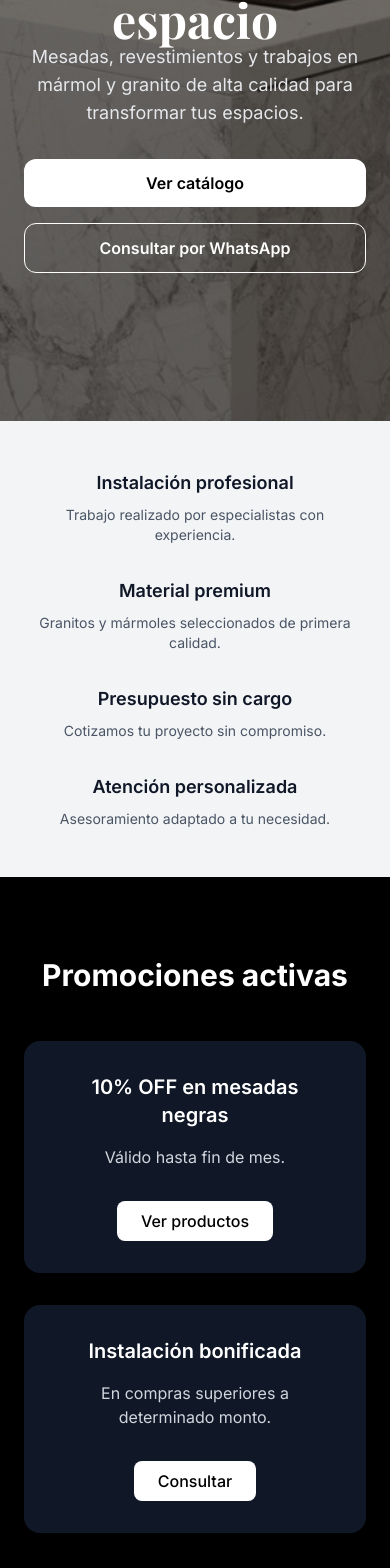
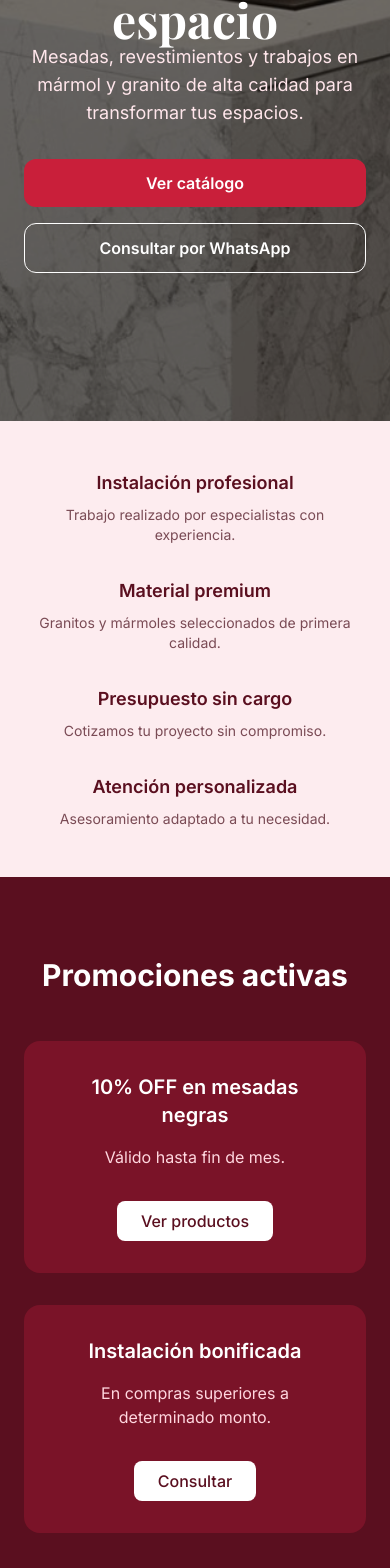
Before and after one commit to celinasotelo/Yuyo-Marmol, a Next.js app: page / in a window 390 px wide. Shown: the part 392-1960 px from the top of the page. Built offline with nearby package versions, Linux system fonts and the light colour scheme.

Commit message:
Actualizar paleta visual a bordo, blanco y rojo

```diff
--- a/app/globals.css
+++ b/app/globals.css
@@ -1,8 +1,13 @@
 @import "tailwindcss";
 
 :root {
-  --background: #ffffff;
-  --foreground: #171717;
+  --background: #fff7f8;
+  --foreground: #3f0a15;
+  --primary: #7a1328;
+  --primary-strong: #5a0f1f;
+  --accent: #c91f3a;
+  --surface: #ffffff;
+  --surface-soft: #fdecef;
 }
 
 @theme inline {
@@ -12,14 +17,7 @@
   --font-display: var(--font-playfair);
 }
 
-@media (prefers-color-scheme: dark) {
-  :root {
-    --background: #0a0a0a;
-    --foreground: #ededed;
-  }
-}
-
 body {
-  background: var(--background);
+  background: radial-gradient(circle at top, #fff, var(--background));
   color: var(--foreground);
 }
--- a/app/page.tsx
+++ b/app/page.tsx
@@ -8,8 +8,6 @@ export default function Home() {
 
   return (
     <main className="flex flex-col">
-
-      {/* ================= HERO ================= */}
       <section className="relative h-[85vh] flex items-center justify-center text-white">
         <div className="absolute inset-0">
           <Image
@@ -26,7 +24,7 @@ export default function Home() {
             Elegancia natural que transforma tu espacio
           </h1>
 
-          <p className="text-lg md:text-xl mb-8 text-gray-200">
+          <p className="text-lg md:text-xl mb-8 text-[#ffe6eb]">
             Mesadas, revestimientos y trabajos en mármol y granito
             de alta calidad para transformar tus espacios.
           </p>
@@ -34,7 +32,7 @@ export default function Home() {
           <div className="flex flex-col md:flex-row gap-4 justify-center">
             <Link
               href="/catalogo"
-              className="bg-white text-black px-8 py-3 rounded-xl font-semibold hover:bg-gray-200 transition"
+              className="bg-[var(--accent)] text-white px-8 py-3 rounded-xl font-semibold hover:bg-[var(--primary)] transition"
             >
               Ver catálogo
             </Link>
@@ -42,7 +40,7 @@ export default function Home() {
             <a
               href="https://wa.me/549XXXXXXXXX"
               target="_blank"
-              className="border border-white px-8 py-3 rounded-xl font-semibold hover:bg-white hover:text-black transition"
+              className="border border-white px-8 py-3 rounded-xl font-semibold hover:bg-white hover:text-[var(--primary)] transition"
             >
               Consultar por WhatsApp
             </a>
@@ -50,92 +48,85 @@ export default function Home() {
         </div>
       </section>
 
-      {/* ================= BENEFICIOS ================= */}
-      <section className="bg-gray-100 py-12">
+      <section className="bg-[var(--surface-soft)] py-12">
         <div className="max-w-6xl mx-auto grid grid-cols-1 md:grid-cols-4 text-center gap-8 px-6">
-
           <div>
-            <h3 className="font-semibold text-lg mb-2 text-gray-900">Instalación profesional</h3>
-            <p className="text-gray-600 text-sm">
+            <h3 className="font-semibold text-lg mb-2 text-[var(--primary-strong)]">Instalación profesional</h3>
+            <p className="text-[#7a4b55] text-sm">
               Trabajo realizado por especialistas con experiencia.
             </p>
           </div>
 
           <div>
-            <h3 className="font-semibold text-lg mb-2 text-gray-900">Material premium</h3>
-            <p className="text-gray-600 text-sm">
+            <h3 className="font-semibold text-lg mb-2 text-[var(--primary-strong)]">Material premium</h3>
+            <p className="text-[#7a4b55] text-sm">
               Granitos y mármoles seleccionados de primera calidad.
             </p>
           </div>
 
           <div>
-            <h3 className="font-semibold text-lg mb-2 text-gray-900">Presupuesto sin cargo</h3>
-            <p className="text-gray-600 text-sm">
+            <h3 className="font-semibold text-lg mb-2 text-[var(--primary-strong)]">Presupuesto sin cargo</h3>
+            <p className="text-[#7a4b55] text-sm">
               Cotizamos tu proyecto sin compromiso.
             </p>
           </div>
 
           <div>
-            <h3 className="font-semibold text-lg mb-2 text-gray-900">Atención personalizada</h3>
-            <p className="text-gray-600 text-sm">
+            <h3 className="font-semibold text-lg mb-2 text-[var(--primary-strong)]">Atención personalizada</h3>
+            <p className="text-[#7a4b55] text-sm">
               Asesoramiento adaptado a tu necesidad.
             </p>
           </div>
-
         </div>
       </section>
 
-      {/* ================= PROMOCIONES ================= */}
-      <section className="py-20 bg-black text-white">
+      <section className="py-20 bg-[var(--primary-strong)] text-white">
         <div className="max-w-6xl mx-auto px-6 text-center">
           <h2 className="text-3xl md:text-4xl font-bold mb-12">
             Promociones activas
           </h2>
 
           <div className="grid md:grid-cols-2 gap-8">
-
-            <div className="bg-gray-900 p-8 rounded-2xl hover:scale-105 transition">
+            <div className="bg-[#7a1328] p-8 rounded-2xl hover:scale-105 transition">
               <h3 className="text-xl font-semibold mb-4">
                 10% OFF en mesadas negras
               </h3>
-              <p className="text-gray-300 mb-4">
+              <p className="text-[#ffd7df] mb-4">
                 Válido hasta fin de mes.
               </p>
               <Link
                 href="/catalogo"
-                className="inline-block mt-4 bg-white text-black px-6 py-2 rounded-lg font-medium"
+                className="inline-block mt-4 bg-white text-[var(--primary-strong)] px-6 py-2 rounded-lg font-medium"
               >
                 Ver productos
               </Link>
             </div>
 
-            <div className="bg-gray-900 p-8 rounded-2xl hover:scale-105 transition">
+            <div className="bg-[#7a1328] p-8 rounded-2xl hover:scale-105 transition">
               <h3 className="text-xl font-semibold mb-4">
                 Instalación bonificada
               </h3>
-              <p className="text-gray-300 mb-4">
+              <p className="text-[#ffd7df] mb-4">
                 En compras superiores a determinado monto.
               </p>
               <Link
                 href="/catalogo"
-                className="inline-block mt-4 bg-white text-black px-6 py-2 rounded-lg font-medium"
+                className="inline-block mt-4 bg-white text-[var(--primary-strong)] px-6 py-2 rounded-lg font-medium"
               >
                 Consultar
               </Link>
             </div>
-
           </div>
         </div>
       </section>
 
-      {/* ================= DESTACADOS ================= */}
       <section id="trabajos" className="py-20 scroll-mt-24">
         <div className="max-w-6xl mx-auto px-6">
-          <h2 className="text-3xl md:text-4xl font-bold text-center mb-12">
+          <h2 className="text-3xl md:text-4xl font-bold text-center mb-12 text-[var(--primary-strong)]">
             Productos destacados
           </h2>
 
-          <div className="grid grid-cols-1 md:grid-cols-3 gap-10 text-gray-900">
+          <div className="grid grid-cols-1 md:grid-cols-3 gap-10">
             {featuredProducts.map(product => (
               <ProductCard key={product.id} product={product} />
             ))}
@@ -144,7 +135,7 @@ export default function Home() {
           <div className="text-center mt-12">
             <Link
               href="/catalogo"
-              className="bg-black text-white px-8 py-3 rounded-xl font-semibold hover:bg-gray-800 transition"
+              className="bg-[var(--primary)] text-white px-8 py-3 rounded-xl font-semibold hover:bg-[var(--primary-strong)] transition"
             >
               Ver todo el catálogo
             </Link>
@@ -152,13 +143,12 @@ export default function Home() {
         </div>
       </section>
 
-      {/* ================= CTA FINAL ================= */}
-      <section id="contacto" className="bg-gray-100 py-20 text-center scroll-mt-24">
-        <h2 className="text-3xl md:text-4xl font-bold mb-6 text-gray-900">
+      <section id="contacto" className="bg-[var(--surface-soft)] py-20 text-center scroll-mt-24">
+        <h2 className="text-3xl md:text-4xl font-bold mb-6 text-[var(--primary-strong)]">
           ¿Listo para renovar tu espacio?
         </h2>
 
-        <p className="text-gray-600 mb-8 max-w-2xl mx-auto">
+        <p className="text-[#7a4b55] mb-8 max-w-2xl mx-auto">
           Solicitá tu presupuesto sin compromiso y transformá tu cocina,
           baño o proyecto con materiales de alta calidad.
         </p>
@@ -166,12 +156,11 @@ export default function Home() {
         <a
           href="https://wa.me/549XXXXXXXXX"
           target="_blank"
-          className="bg-black text-white px-10 py-4 rounded-xl text-lg font-semibold hover:bg-gray-800 transition"
+          className="bg-[var(--accent)] text-white px-10 py-4 rounded-xl text-lg font-semibold hover:bg-[var(--primary)] transition"
         >
           Solicitar presupuesto
         </a>
       </section>
-
     </main>
   )
 }
--- a/app/producto/page.tsx
+++ b/app/producto/page.tsx
@@ -15,9 +15,9 @@ export default async function ProductDetailPage({
 
   return (
     <main className="mx-auto max-w-4xl px-6 py-12">
-      <h1 className="text-3xl font-bold text-gray-900">{product.name}</h1>
-      <p className="mt-4 text-gray-600">{product.description}</p>
-      <p className="mt-6 text-xl font-semibold text-black">
+      <h1 className="text-3xl font-bold text-[var(--primary-strong)]">{product.name}</h1>
+      <p className="mt-4 text-[#7a4b55]">{product.description}</p>
+      <p className="mt-6 text-xl font-semibold text-[var(--accent)]">
         Desde ${product.priceFrom.toLocaleString()}
       </p>
     </main>
--- a/components/Navbar.tsx
+++ b/components/Navbar.tsx
@@ -10,7 +10,7 @@ const links = [
 
 export default function Navbar() {
   return (
-    <header className="sticky top-0 z-50 border-b border-white/10 bg-black/90 backdrop-blur">
+    <header className="sticky top-0 z-50 border-b border-[#ffffff26] bg-[#5a0f1fee] backdrop-blur">
       <nav className="mx-auto flex max-w-6xl items-center justify-between px-6 py-4 text-white">
         <Link
           href="/"
@@ -29,10 +29,7 @@ export default function Navbar() {
         <ul className="flex flex-wrap items-center gap-3 text-sm md:gap-8 md:text-base">
           {links.map((link) => (
             <li key={link.label}>
-              <Link
-                href={link.href}
-                className="transition hover:text-gray-300"
-              >
+              <Link href={link.href} className="transition hover:text-[#ffd7df]">
                 {link.label}
               </Link>
             </li>
--- a/components/ProductCard.tsx
+++ b/components/ProductCard.tsx
@@ -9,11 +9,10 @@ interface ProductCardProps {
 export default function ProductCard({ product }: ProductCardProps) {
   return (
     <Link href={`/producto/${product.id}`}>
-      <div className="bg-white rounded-2xl shadow-md overflow-hidden
+      <div className="bg-[var(--surface)] rounded-2xl shadow-md overflow-hidden border border-[#f4d2d9]
                       hover:shadow-xl hover:scale-[1.02]
                       transition-all duration-300 cursor-pointer">
 
-        {/* Imagen */}
         <div className="relative w-full h-64">
           <Image
             src={product.images[0]}
@@ -23,13 +22,12 @@ export default function ProductCard({ product }: ProductCardProps) {
           />
         </div>
 
-        {/* Contenido */}
         <div className="p-5">
-          <h2 className="text-xl font-bold mb-2 text-gray-900">
+          <h2 className="text-xl font-bold mb-2 text-[var(--primary-strong)]">
             {product.name}
           </h2>
 
-          <p className="text-gray-600 text-sm mb-3 line-clamp-2">
+          <p className="text-[#7a4b55] text-sm mb-3 line-clamp-2">
             {product.description}
           </p>
         </div>
```
Also changed, not shown: app/catalogo/page.tsx (+12 -12 lines).
